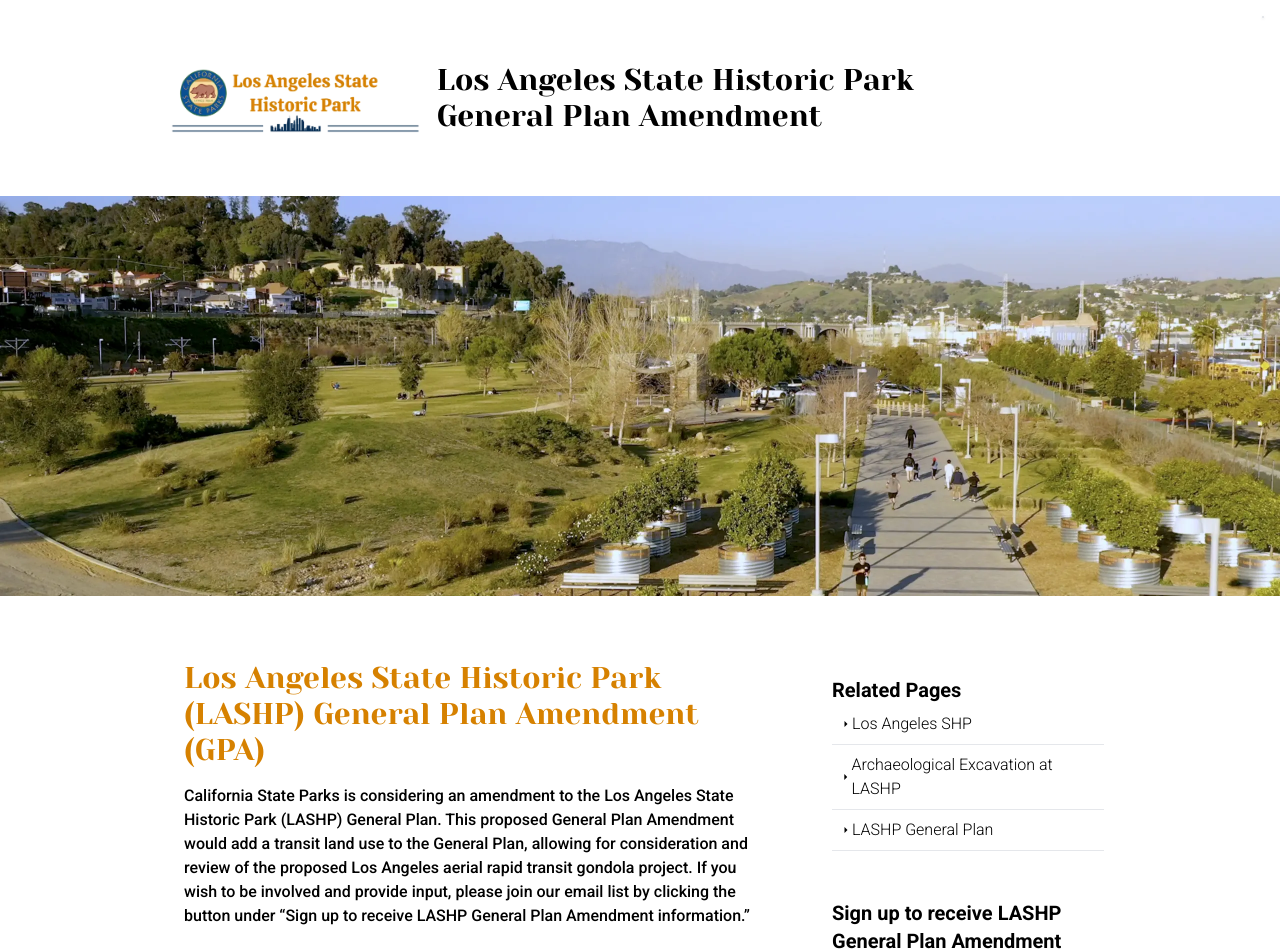
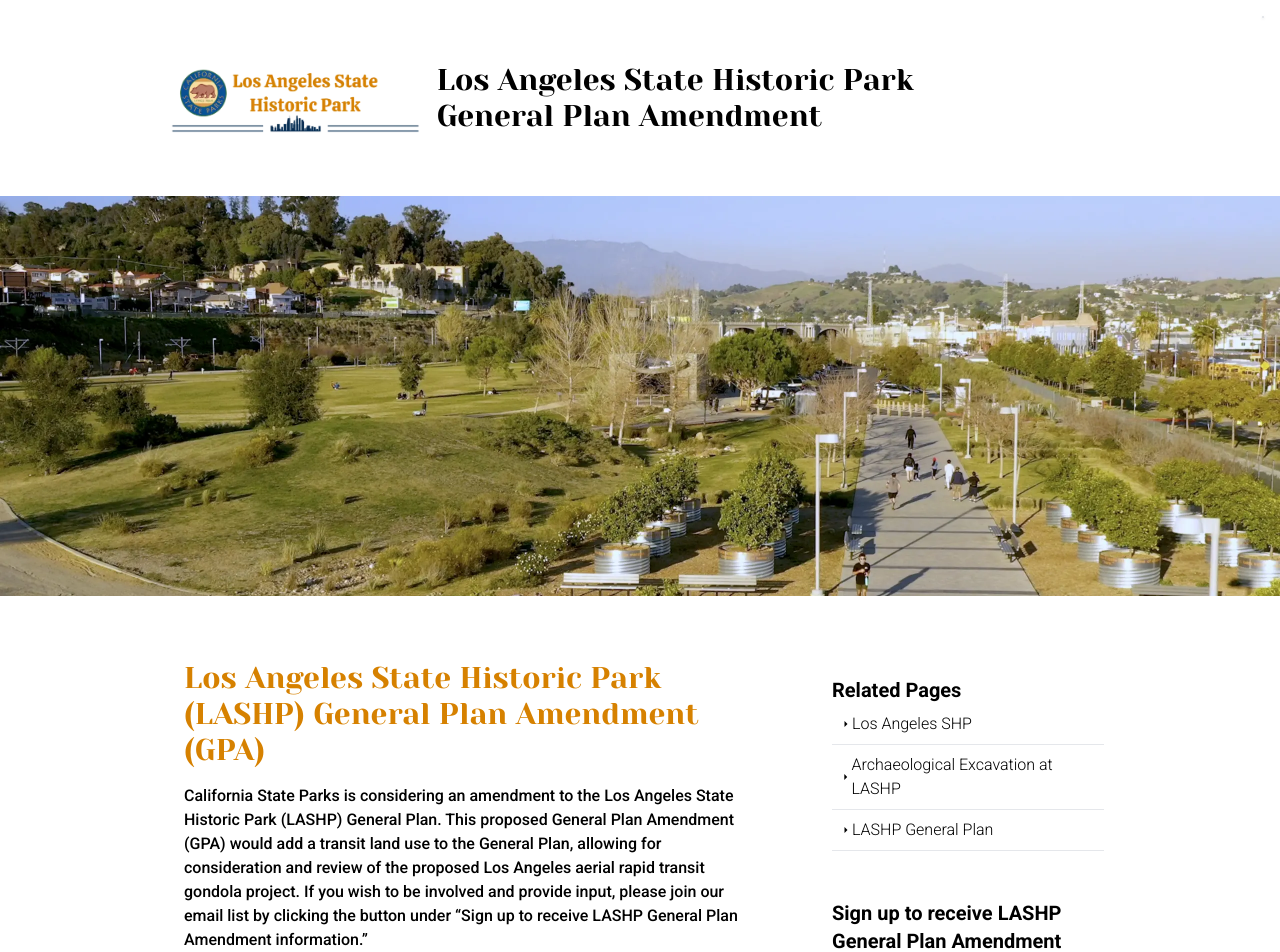
Before and after one commit to AECOMVizStudio/la_art, a React (Vite) app: page / in a window 1280 px wide. Shown: the top 952 px of the page. Built offline with nearby package versions, Linux system fonts and the light colour scheme.

Commit message:
added some punctuation

```diff
--- a/src/components/children/Headings/About.tsx
+++ b/src/components/children/Headings/About.tsx
@@ -37,7 +37,7 @@
 
       <p className="font-medium pt-4">
         State Parks has determined that an amendment to the LASHP General Plan is needed to allow for public
-        transit to the LASHP and allow consideration and review of the proposed LA ART public transit use and facility
+        transit to the LASHP and allow consideration and review of the proposed LA ART public transit use and facility.
       </p>
 
       <p className="font-medium pt-4">
--- a/src/components/children/Headings/FAQ.tsx
+++ b/src/components/children/Headings/FAQ.tsx
@@ -3,7 +3,7 @@
   {
     question: "What is Metro's role in the LA ART project?",
     answer:
-      "The Los Angeles County Metropolitan Transportation Authority (Metro) is the lead agency under the California Environmental Quality Act (CEQA) for the LA ART project's environmental review. In February 2024, Metro approved the proposed LA ART project and certified its Final Environmental Impact Report (EIR) with mitigation measures and conditions, including the LASHP GPA",
+      "The Los Angeles County Metropolitan Transportation Authority (Metro) is the lead agency under the California Environmental Quality Act (CEQA) for the LA ART project's environmental review. In February 2024, Metro approved the proposed LA ART project and certified its Final Environmental Impact Report (EIR) with mitigation measures and conditions, including the LASHP GPA.",
   },
   {
     question: 'What is the LA ART project status following the decision by the Court of Appeal?',
--- a/src/components/children/Headings/GeneralPlan.tsx
+++ b/src/components/children/Headings/GeneralPlan.tsx
@@ -6,7 +6,7 @@
         Los Angeles State Historic Park (LASHP) General Plan Amendment (GPA)
       </h2>
       <p className="font-medium pt-4">
-       California State Parks is considering an amendment to the Los Angeles State Historic Park (LASHP) General Plan. This proposed General Plan Amendment would add a transit land use to the General Plan, allowing for consideration and review of the proposed Los Angeles aerial rapid transit gondola project. If you wish to be
+       California State Parks is considering an amendment to the Los Angeles State Historic Park (LASHP) General Plan. This proposed General Plan Amendment (GPA) would add a transit land use to the General Plan, allowing for consideration and review of the proposed Los Angeles aerial rapid transit gondola project. If you wish to be
         involved and provide input, please join our email list by clicking the
         button under “Sign up to receive LASHP General Plan Amendment
         information.”
```
